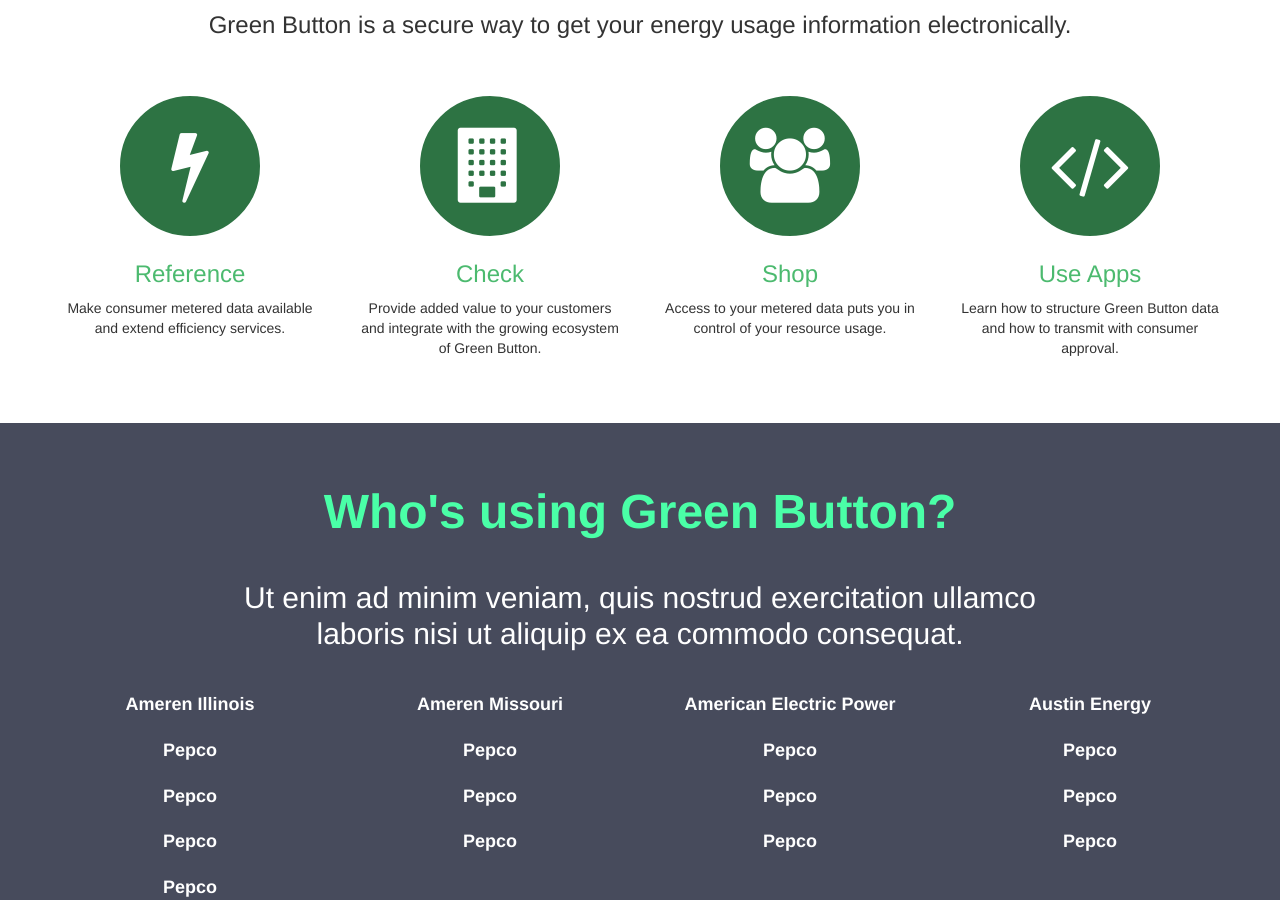
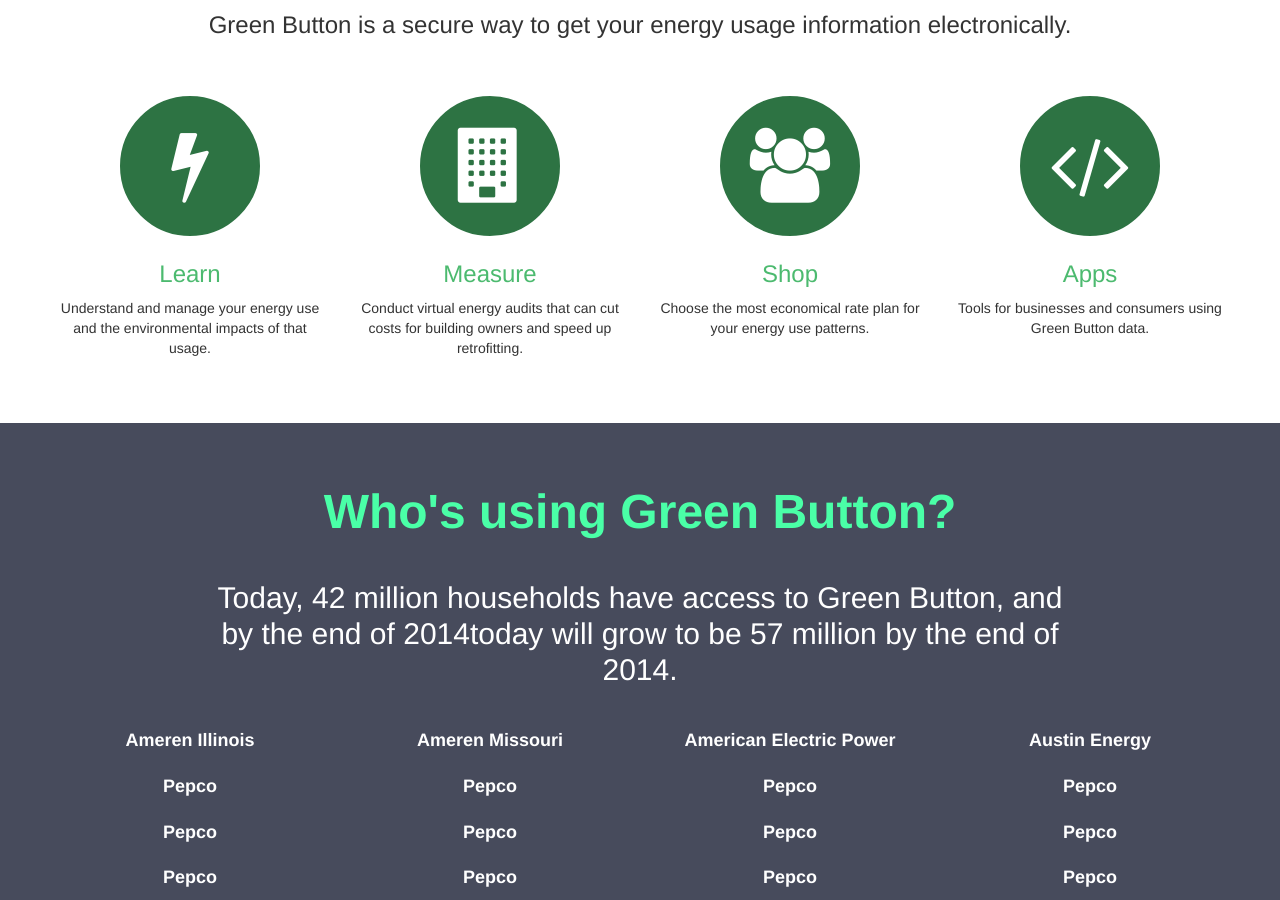
Before and after one commit to green-button/green-button.github.io, a Jekyll site: the page built from index.html, in a window 1280 px wide and 900 px high, scrolled down 795 px. Built offline with Jekyll 4.4.1, drawn with Linux system fonts in a browser that asks for light colours.

Commit message:
Update index.html
Updating sections

```diff
--- a/index.html
+++ b/index.html
@@ -20,29 +20,29 @@ title: Home
           <div class="icon">
             <i class="fa fa-bolt"></i>
           </div>
-          <h3>Reference</h3>
-          Make consumer metered data available and extend efficiency services.
+          <h3>Learn</h3>
+          Understand and manage your energy use and the environmental impacts of that usage.
         </li>
         <li>
           <div class="icon">
             <i class="fa fa-building"></i>
           </div>
-          <h3>Check</h3>
-          Provide added value to your customers and integrate with the growing ecosystem of Green Button.
+          <h3>Measure</h3>
+          Conduct virtual energy audits that can cut costs for building owners and speed up retrofitting.
         </li>
         <li>
           <div class="icon">
             <i class="fa fa-group"></i>
           </div>
           <h3>Shop</h3>
-          Access to your metered data puts you in control of your resource usage.
+          Choose the most economical rate plan for your energy use patterns.
         </li>
         <li>
           <div class="icon">
             <i class="fa fa-code"></i>
           </div>
-          <h3>Use Apps</h3>
-          Learn how to structure Green Button data and how to transmit with consumer approval.
+          <h3>Apps</h3>
+          Tools for businesses and consumers using Green Button data.
         </li>
       </ul>
     </div>
@@ -52,7 +52,7 @@ title: Home
   <div class="section-container">
     <div class="section-content">
       <h2 class="section-title">Who's using Green Button?</h2>
-      <p class="lede">Ut enim ad minim veniam, quis nostrud exercitation ullamco laboris nisi ut aliquip ex ea commodo consequat. </p>
+      <p class="lede">Today, 42 million households have access to Green Button, and by the end of 2014today will grow to be 57 million by the end of 2014.</p>
       <ul class="partner_list">
         {% for partner in site.data.partners %}
           <li><a href="{{ partner.url }}">{{ partner.name }}</a></li>
```
